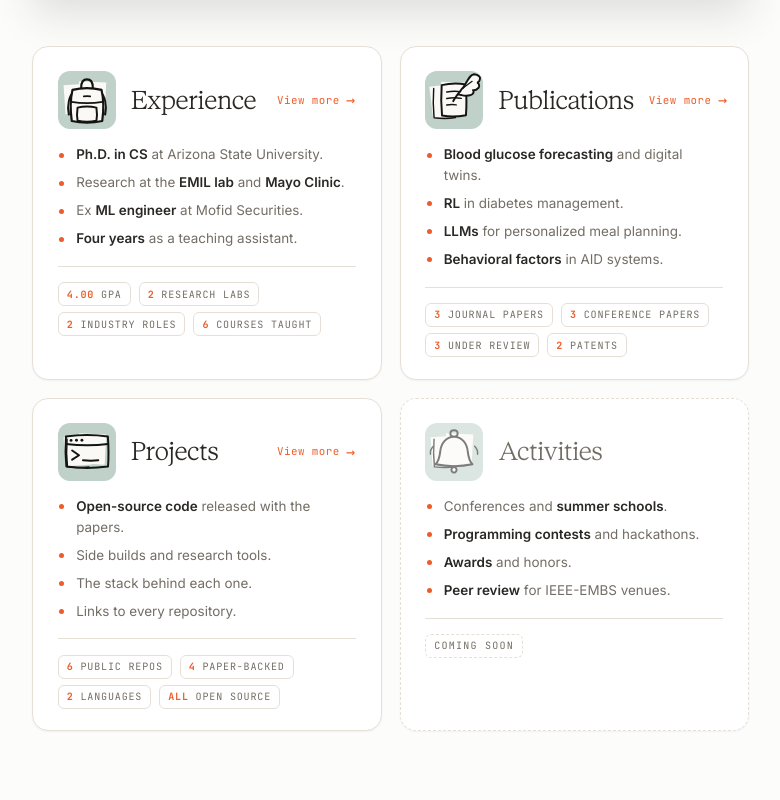
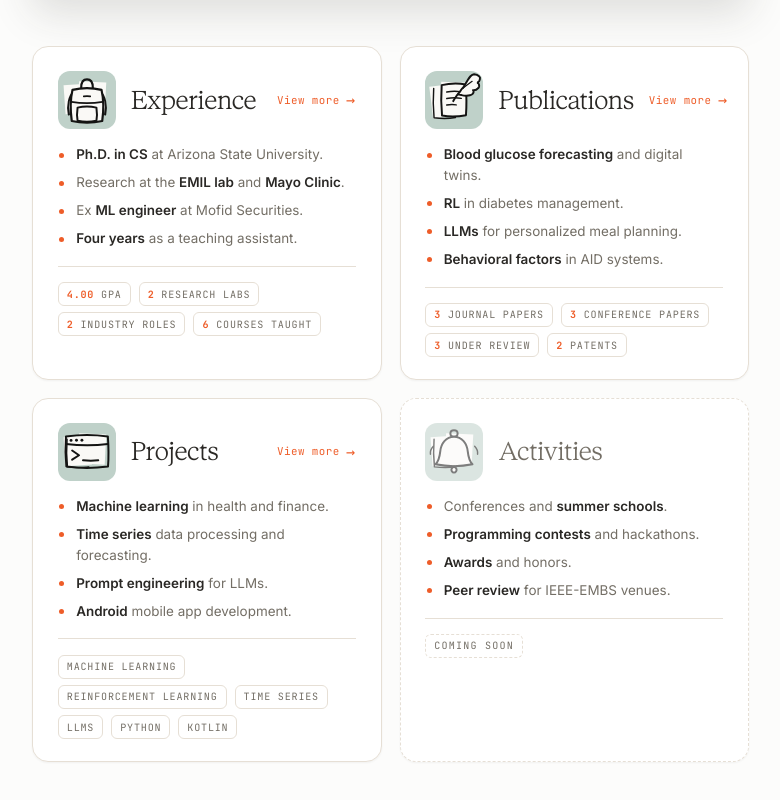
Before and after one commit to SamanKhamesian/samankhamesian.github.io, a plain HTML site: page index.html in a window 1280 px wide. Shown: the part 782-1582 px from the top of the page, without its empty margins (249-1029 px from the left). Drawn offline with Linux system fonts and the light colour scheme.

Commit message:
Update projects hightlights

```diff
--- a/index.html
+++ b/index.html
@@ -304,17 +304,19 @@
                 </div>
 
                 <ul class="card-pts">
-                    <li><strong>Open-source code</strong> released with the papers.</li>
-                    <li>Side builds and research tools.</li>
-                    <li>The stack behind each one.</li>
-                    <li>Links to every repository.</li>
+                    <li><strong>Machine learning</strong> in health and finance.</li>
+                    <li><strong>Time series</strong> data processing and forecasting.</li>
+                    <li><strong>Prompt engineering</strong> for LLMs.</li>
+                    <li><strong>Android</strong> mobile app development.</li>
                 </ul>
 
                 <div class="card-stats">
-                    <span class="stat"><b>6</b> Public repos</span>
-                    <span class="stat"><b>4</b> Paper-backed</span>
-                    <span class="stat"><b>2</b> Languages</span>
-                    <span class="stat"><b>All</b> Open source</span>
+                    <span class="stat">Machine Learning</span>
+                    <span class="stat">Reinforcement Learning</span>
+                    <span class="stat">Time Series</span>
+                    <span class="stat">LLMs</span>
+                    <span class="stat">Python</span>
+                    <span class="stat">Kotlin</span>
                 </div>
             </a>
 
```
